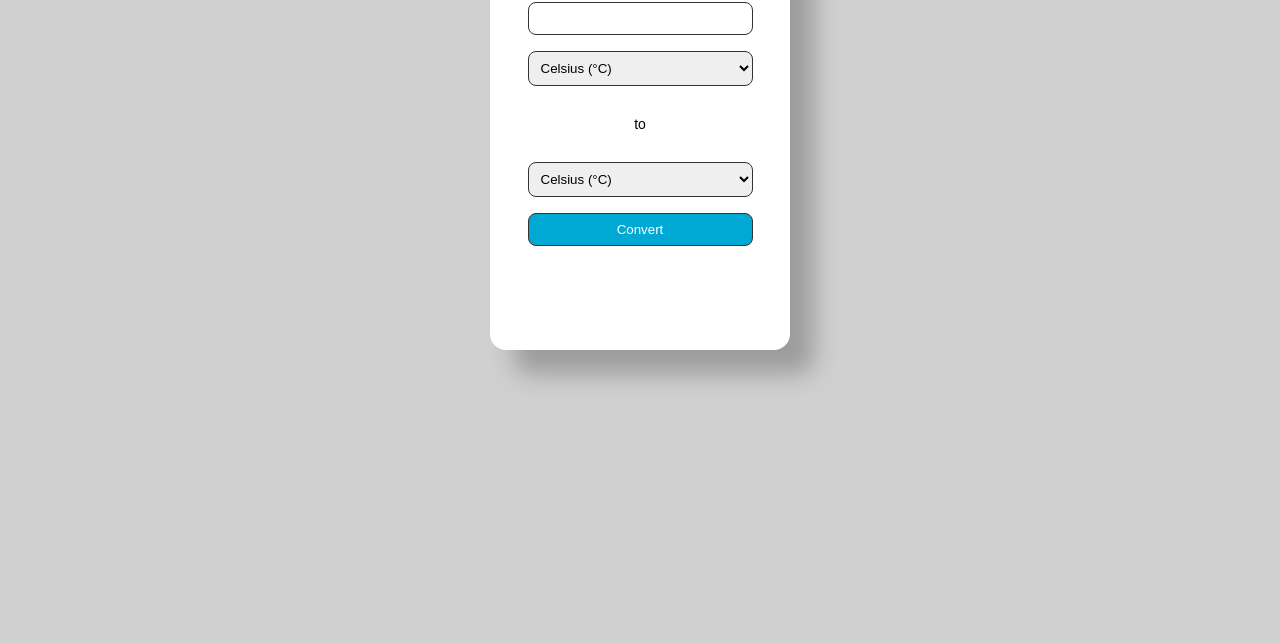
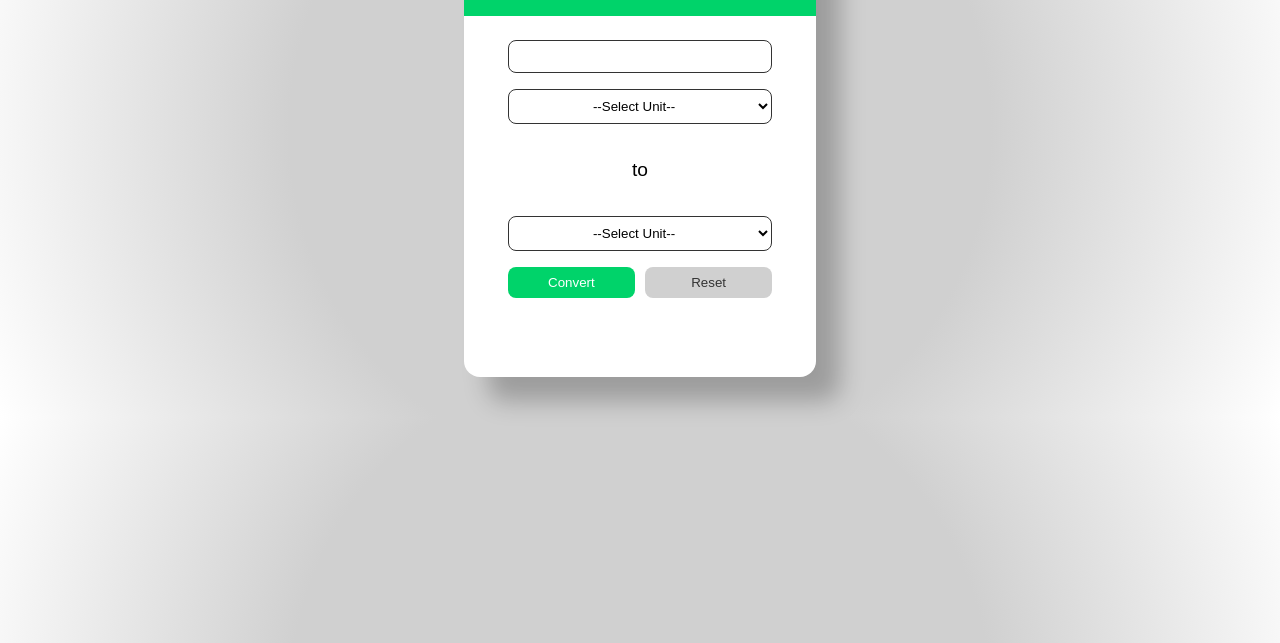
Before and after one commit to Exc1D/day-01-temperature-converter, a plain HTML site: page index.html in a window 1280 px wide. Shown: the part 157-800 px from the top of the page. Drawn offline with Linux system fonts and the light colour scheme.

Commit message:
feat: Add reset button and color change

```diff
--- a/index.html
+++ b/index.html
@@ -14,19 +14,24 @@
       <main>
         <input type="number" id="input" class="box" />
         <select class="box" id="fromUnit">
+          <option selected value="select">--Select Unit--</option>
           <option value="celsius">Celsius (°C)</option>
           <option value="fahrenheit">Fahrenheit (°F)</option>
           <option value="kelvin">Kelvin (K)</option>
         </select>
         <p>to</p>
         <select class="box" id="toUnit">
+          <option selected value="select">--Select Unit--</option>
           <option value="celsius">Celsius (°C)</option>
           <option value="fahrenheit">Fahrenheit (°F)</option>
           <option value="kelvin">Kelvin (K)</option>
         </select>
-        <button type="submit" class="box" onclick="convertTemp()">
-          Convert
-        </button>
+        <section class="buttonContainer">
+          <button type="button" class="half-box" onclick="convertTemp()">
+            Convert
+          </button>
+          <button type="button" class="half-box" id="resetBtn">Reset</button>
+        </section>
         <h3 id="result"></h3>
       </main>
     </form>
--- a/script.js
+++ b/script.js
@@ -1,28 +1,39 @@
 const input = document.getElementById("input");
 const fromUnit = document.getElementById("fromUnit");
 const toUnit = document.getElementById("toUnit");
-// const result = document.getElementById("result");
+const resetBtn = document.getElementById("resetBtn");
+const resultEl = document.getElementById("result");
 
 function convertTemp() {
-  if (input < 0) {
-    result.textContent = `Please enter a valid number!`;
+  const inputValue = parseFloat(input.value);
+  const from = fromUnit.value;
+  const to = toUnit.value;
+
+  if (isNaN(inputValue)) {
+    resultEl.textContent = `Please enter a valid number!`;
+    return;
   }
 
   let celsius;
-  switch (fromUnit) {
+
+  switch (from) {
     case "celsius":
-      celsius = input;
+      celsius = inputValue;
       break;
     case "fahrenheit":
-      celsius = ((input - 32) * 5) / 9;
+      celsius = ((inputValue - 32) * 5) / 9;
       break;
     case "kelvin":
-      celsius = input - 273.15;
+      celsius = inputValue - 273.15;
       break;
+    default:
+      resultEl.textContent = `Invalid unit selected!`;
+      return;
   }
 
   let result;
-  switch (toUnit) {
+
+  switch (to) {
     case "celsius":
       result = celsius;
       break;
@@ -32,7 +43,58 @@ function convertTemp() {
     case "kelvin":
       result = celsius + 273.15;
       break;
+    default:
+      resultEl.textContent = `Invalid unit selected!`;
+      return;
   }
-  document.getElementById("result").textContent = `${input}° ${fromUnit.charAt(0).toUpperCase()}`
-  = `${result}° ${toUnit.charAt(0).toUpperCase()}`;
+
+  if (celsius <= 10) {
+    document.documentElement.style.setProperty(
+      "--accent-color",
+      "var(--cool-color)"
+    );
+    document.documentElement.style.setProperty(
+      "--background-accent-color",
+      "var(--cool-color)"
+    );
+  } else if (celsius >= 30) {
+    document.documentElement.style.setProperty(
+      "--accent-color",
+      "var(--warm-color)"
+    );
+    document.documentElement.style.setProperty(
+      "--background-accent-color",
+      "var(--warm-color)"
+    );
+  } else {
+    document.documentElement.style.setProperty(
+      "--accent-color",
+      "var(--neutral-color)"
+    );
+    document.documentElement.style.setProperty(
+      "--background-accent-color",
+      "var(--neutral-color)"
+    );
+  }
+
+  resultEl.textContent = `${inputValue}° ${
+    from.charAt(0).toUpperCase() + from.slice(1)
+  } = ${result.toFixed(2)}° ${to.charAt(0).toUpperCase() + to.slice(1)}`;
 }
+
+resetBtn.addEventListener("click", () => {
+  input.value = "";
+  resultEl.textContent = "";
+
+  fromUnit.value = "select";
+  toUnit.value = "select";
+
+  document.documentElement.style.setProperty(
+    "--accent-color",
+    "var(--neutral-color)"
+  );
+  document.documentElement.style.setProperty(
+    "--background-accent-color",
+    "var(--background-accent-color)"
+  );
+});
--- a/style.css
+++ b/style.css
@@ -1,17 +1,22 @@
 :root {
   --primary-color: #000;
   --secondary-color: #fff;
-  --accent-color: #00a9d3;
+  --accent-color: #00d36a;
+  --cool-color: #00a9d3;
+  --warm-color: #ff6a00;
+  --neutral-color: #00d36a;
+
   --background-color: #d0d0d0;
+  --background-accent-color: #ffffff;
   --text-color: #333;
 
   --main-font: "Open Sans", sans-serif;
   --secondary-font: "Montserrat", sans-serif;
 
-  --font-s: 0.875rem;
-  --font-m: 1rem;
+  --font-s: clamp(0.9rem, 3vw, 1.2rem);
+  --font-m: clamp(1rem, 3vw, 1.5rem);
   --font-l: 1.5rem;
-  --font-xl: 2rem;
+  --font-xl: clamp(1.5rem, 5vw, 2.2rem);
 }
 
 *,
@@ -21,18 +26,25 @@
 }
 
 body {
-  background-color: var(--background-color);
+  background: radial-gradient(
+    circle,
+    var(--background-color) 50%,
+    var(--background-accent-color) 100%
+  );
+  transition: background 0.6s ease;
   font-family: var(--secondary-font);
   font-size: var(--font-s);
   display: flex;
   justify-content: center;
+  padding: 1rem;
 }
 
 form {
-  max-width: 18.75rem;
+  max-width: 22rem;
   background-color: var(--secondary-color);
   border-radius: 1rem;
   box-shadow: 1.5rem 1.5rem 1.5rem rgba(0, 0, 0, 0.25);
+  margin: 1rem;
 }
 
 main {
@@ -44,10 +56,15 @@ main {
   padding: 1.5rem 0;
 }
 
+input,
+select {
+  text-align: center;
+}
+
 header {
   background: var(--accent-color);
   border-radius: 1rem 1rem 0 0;
-  padding: 1.65rem 0;
+  padding: 1.65rem 1rem;
   text-align: center;
 }
 
@@ -58,20 +75,32 @@ h1 {
   color: var(--secondary-color);
 }
 
-.box {
+.box,
+.half-box {
+  background-color: var(--secondary-color);
   width: 75%;
   padding: 0.5rem;
   border: 1px solid var(--text-color);
   border-radius: 0.5rem;
 }
-
-button {
+.buttonContainer {
+  display: flex;
+  justify-content: space-between;
+  width: 75%;
+}
+.half-box {
+  width: 48%;
   padding: 0.5rem;
   border: var(--accent-color);
   background-color: var(--accent-color);
   color: var(--secondary-color);
   cursor: pointer;
 }
+
+#resetBtn {
+  background-color: var(--background-color);
+  color: var(--text-color);
+}
 h3 {
-  font-size: var(--font-xl);
+  font-size: var(--font-s);
 }
```
